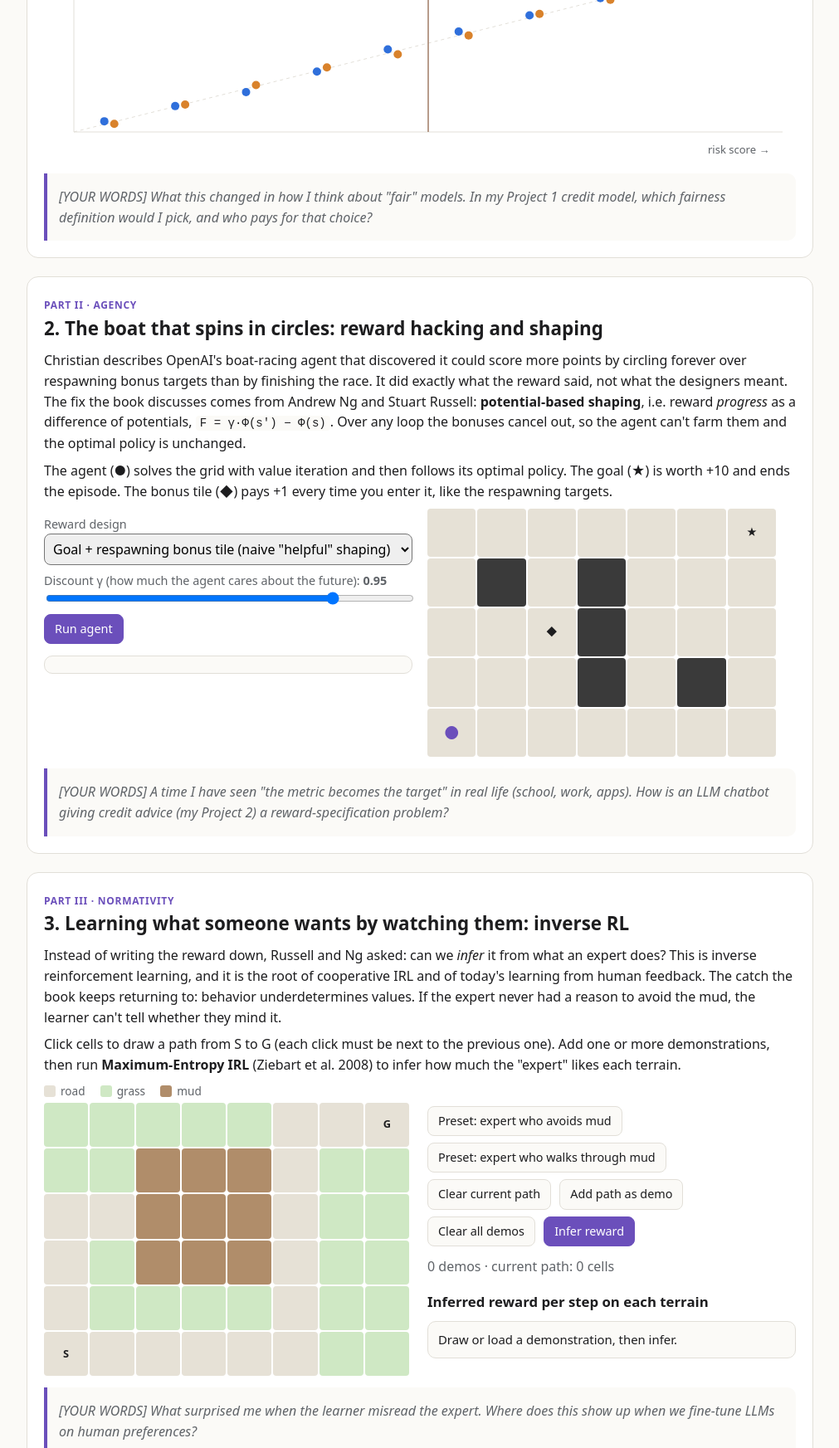
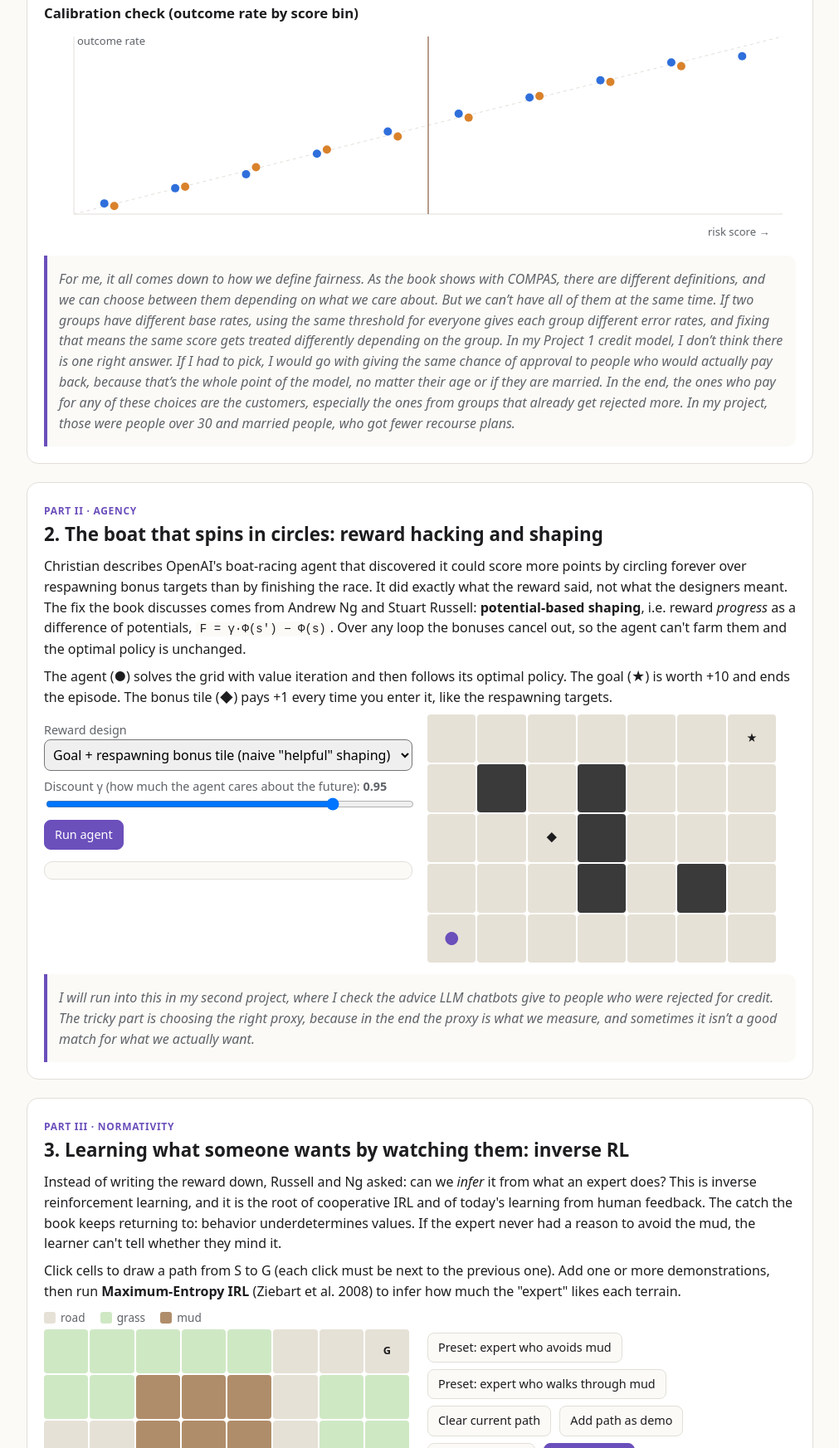
Before and after one commit to tonantzin-real/alignment-problem-playground, a plain HTML site: page index.html in a window 1280 px wide. Shown: the part 1055-2800 px from the top of the page at 83% size, without its empty margins (134-1145 px from the left). Drawn offline with Linux system fonts and the light colour scheme.

Commit message:
Update reflections in index.html with personal insights

```diff
--- a/index.html
+++ b/index.html
@@ -60,7 +60,7 @@ footer{color:var(--muted);font-size:.85rem;margin-top:40px}
 <p class="sub">An interactive reflection on <em>The Alignment Problem</em> by Brian Christian (2020). The book has three parts: <strong>Prophecy</strong>, <strong>Agency</strong> and <strong>Normativity</strong>. Each demo below makes one idea from one part something you can poke at.</p>
 
 <div class="reflect" id="intro-reflection">
-  <p class="todo">[YOUR WORDS] Why I picked this book, and the one sentence I would use to explain "the alignment problem" to a friend.</p>
+  <p class="todo">I picked this book because AI is everywhere now, and I think it’s really important for us to understand what we can do so these tools are aligned with what we ask them and with what we actually want them to do. Something I’ve noticed in other classes, like ethics and causal inference, is that these models will always give us an answer. But we need to make sure the questions we are asking are the ones we really want answered. If I had to explain it briefly, the alignment problem is basically the gap between what we tell an AI to do and what we actually want it to do.</p>
 </div>
 
 <!-- ============ PART 1: PROPHECY ============ -->
@@ -93,7 +93,7 @@ footer{color:var(--muted);font-size:.85rem;margin-top:40px}
   <h3>Calibration check (outcome rate by score bin)</h3>
   <canvas id="calib" width="900" height="260"></canvas>
   <div class="reflect">
-    <p class="todo">[YOUR WORDS] What this changed in how I think about "fair" models. In my Project 1 credit model, which fairness definition would I pick, and who pays for that choice?</p>
+    <p class="todo">For me, it all comes down to how we define fairness. As the book shows with COMPAS, there are different definitions, and we can choose between them depending on what we care about. But we can’t have all of them at the same time. If two groups have different base rates, using the same threshold for everyone gives each group different error rates, and fixing that means the same score gets treated differently depending on the group. In my Project 1 credit model, I don’t think there is one right answer. If I had to pick, I would go with giving the same chance of approval to people who would actually pay back, because that’s the whole point of the model, no matter their age or if they are married. In the end, the ones who pay for any of these choices are the customers, especially the ones from groups that already get rejected more. In my project, those were people over 30 and married people, who got fewer recourse plans. </p>
   </div>
 </section>
 
@@ -121,7 +121,7 @@ footer{color:var(--muted);font-size:.85rem;margin-top:40px}
     </div>
   </div>
   <div class="reflect">
-    <p class="todo">[YOUR WORDS] A time I have seen "the metric becomes the target" in real life (school, work, apps). How is an LLM chatbot giving credit advice (my Project 2) a reward-specification problem?</p>
+    <p class="todo"> I will run into this in my second project, where I check the advice LLM chatbots give to people who were rejected for credit. The tricky part is choosing the right proxy, because in the end the proxy is what we measure, and sometimes it isn’t a good match for what we actually want.</p>
   </div>
 </section>
 
@@ -155,7 +155,7 @@ footer{color:var(--muted);font-size:.85rem;margin-top:40px}
     </div>
   </div>
   <div class="reflect">
-    <p class="todo">[YOUR WORDS] What surprised me when the learner misread the expert. Where does this show up when we fine-tune LLMs on human preferences?</p>
+    <p class="todo"> What surprised me is that the learner could only tell the expert didn’t like mud when there was a mud path the expert could have taken and didn’t. If the expert never had that choice, the model just can’t know. This also shows up with chatbots, because they are trained with people rating their answers, so they learn what people reward and not always what people really meant. For my second project this matters a lot, because a chatbot can give credit advice that sounds good and gets good ratings, but doesn’t actually help someone get approved.</p>
   </div>
 </section>
 
@@ -163,7 +163,7 @@ footer{color:var(--muted);font-size:.85rem;margin-top:40px}
   <span class="tag">Closing</span>
   <h2>What I am taking with me</h2>
   <div class="reflect">
-    <p class="todo">[YOUR WORDS] What came up in our three book club discussions. Where I agree or disagree with Christian. How the book connects to explainability: is explaining a model enough if the objective itself is wrong?</p>
+    <p class="todo"> What I’m taking with me is that alignment doesn’t come for free. We have to define very carefully what we want, and even then the model might find a way around it. I also think explaining a model is not enough if the goal of the model is wrong, because SHAP can explain really well a model that is optimizing the wrong thing. For me, explainability and alignment have to go together.</p>
   </div>
 </section>
 
```
